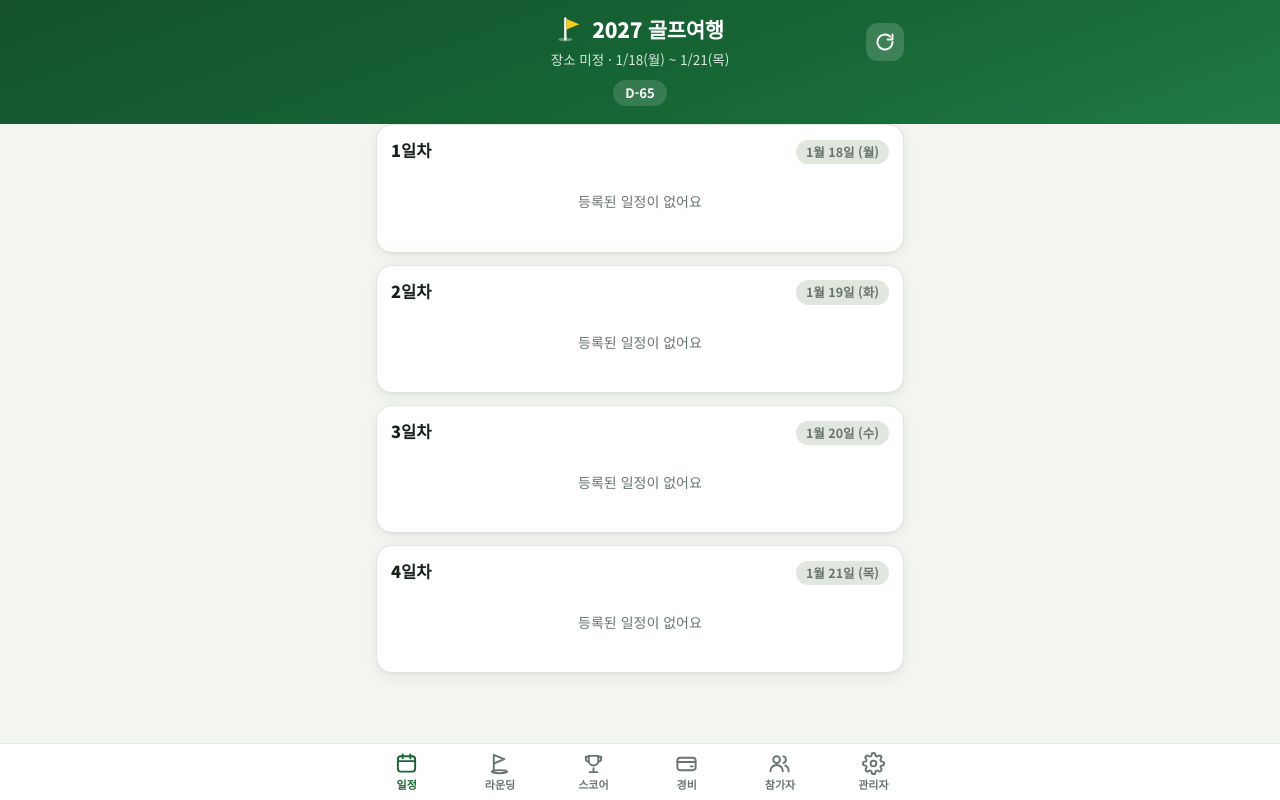
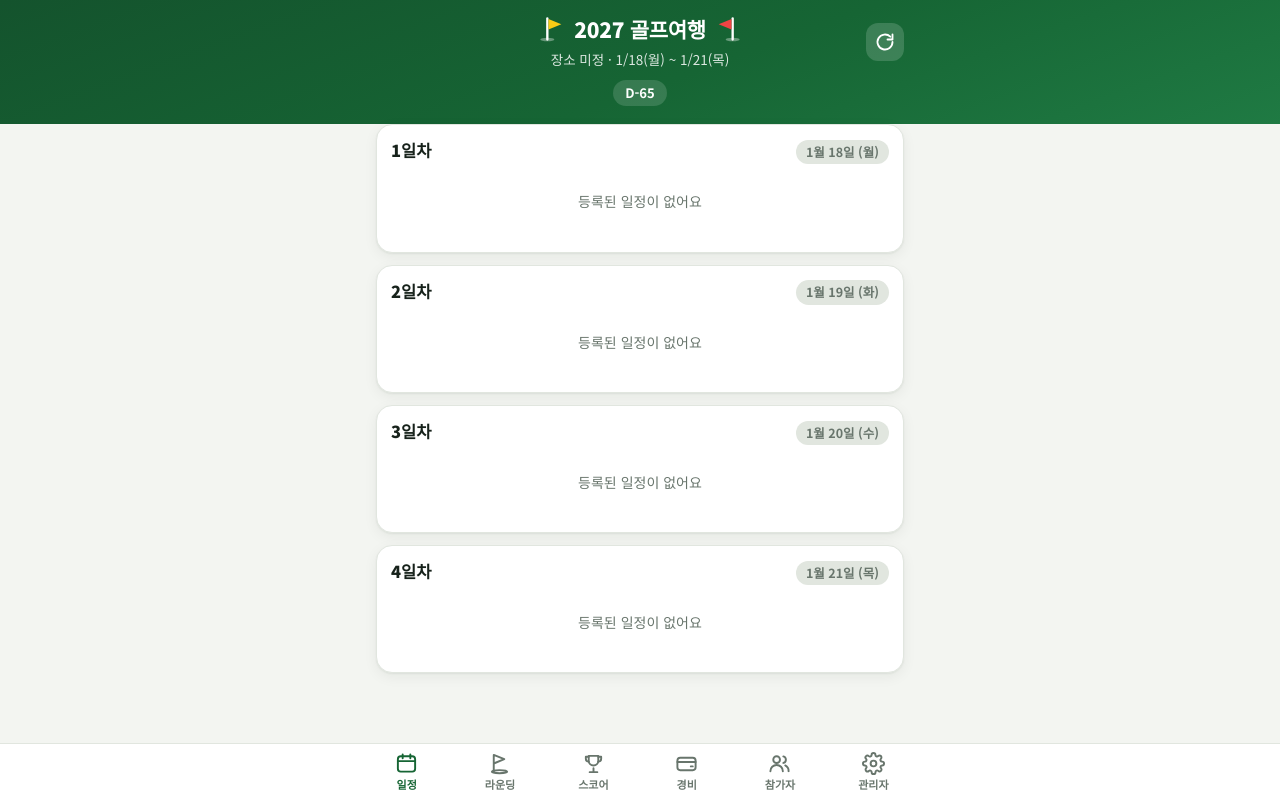
Before and after one commit to tigerstone80/golf2027, a plain HTML site: page index.html in a window 1280 px wide. Drawn offline with Linux system fonts and the light colour scheme; no server answers.

Commit message:
Add flip class to SVG in hero header

```diff
--- a/index.html
+++ b/index.html
@@ -49,6 +49,7 @@ button,input,select,textarea{font:inherit;color:inherit}
 .hero .top{position:relative;text-align:center;padding:0 46px}
 .hero h1{font-size:21px;font-weight:900;margin:0;letter-spacing:-.3px;display:inline-flex;align-items:center;gap:8px}
 .hero h1 svg{width:28px;height:28px;flex:none}
+.hero h1 svg.flip{transform:scaleX(-1)}
 .iconbtn.abs{position:absolute;right:0;top:50%;transform:translateY(-50%)}
 #heroExtra{text-align:center}
 .hero .sub{opacity:.85;font-size:13.5px;margin-top:2px}
@@ -193,7 +194,7 @@ textarea.inp{min-height:70px;resize:vertical}
 <header class="hero">
   <div class="wrap">
     <div class="top">
-      <h1><svg viewBox="0 0 24 24" aria-hidden="true"><ellipse cx="8" cy="21" rx="6" ry="1.6" fill="rgba(255,255,255,.35)"/><path d="M8 21V3" stroke="#fff" stroke-width="2" stroke-linecap="round"/><path d="M9 3.5l11 4.5-11 4.5z" fill="#facc15"/></svg><span id="title">2027 골프여행</span></h1>
+      <h1><svg viewBox="0 0 24 24" aria-hidden="true"><ellipse cx="8" cy="21" rx="6" ry="1.6" fill="rgba(255,255,255,.35)"/><path d="M8 21V3" stroke="#fff" stroke-width="2" stroke-linecap="round"/><path d="M9 3.5l11 4.5-11 4.5z" fill="#facc15"/></svg><span id="title">2027 골프여행</span><svg class="flip" viewBox="0 0 24 24" aria-hidden="true"><ellipse cx="8" cy="21" rx="6" ry="1.6" fill="rgba(255,255,255,.35)"/><path d="M8 21V3" stroke="#fff" stroke-width="2" stroke-linecap="round"/><path d="M9 3.5l11 4.5-11 4.5z" fill="#ef4444"/></svg></h1>
       <div class="sub" id="subtitle"></div>
       <button class="iconbtn abs" id="refresh" aria-label="새로고침">
         <svg viewBox="0 0 24 24" fill="none" stroke="currentColor" stroke-width="2.2" stroke-linecap="round" stroke-linejoin="round"><path d="M21 12a9 9 0 1 1-2.64-6.36"/><path d="M21 3v6h-6"/></svg>
```
